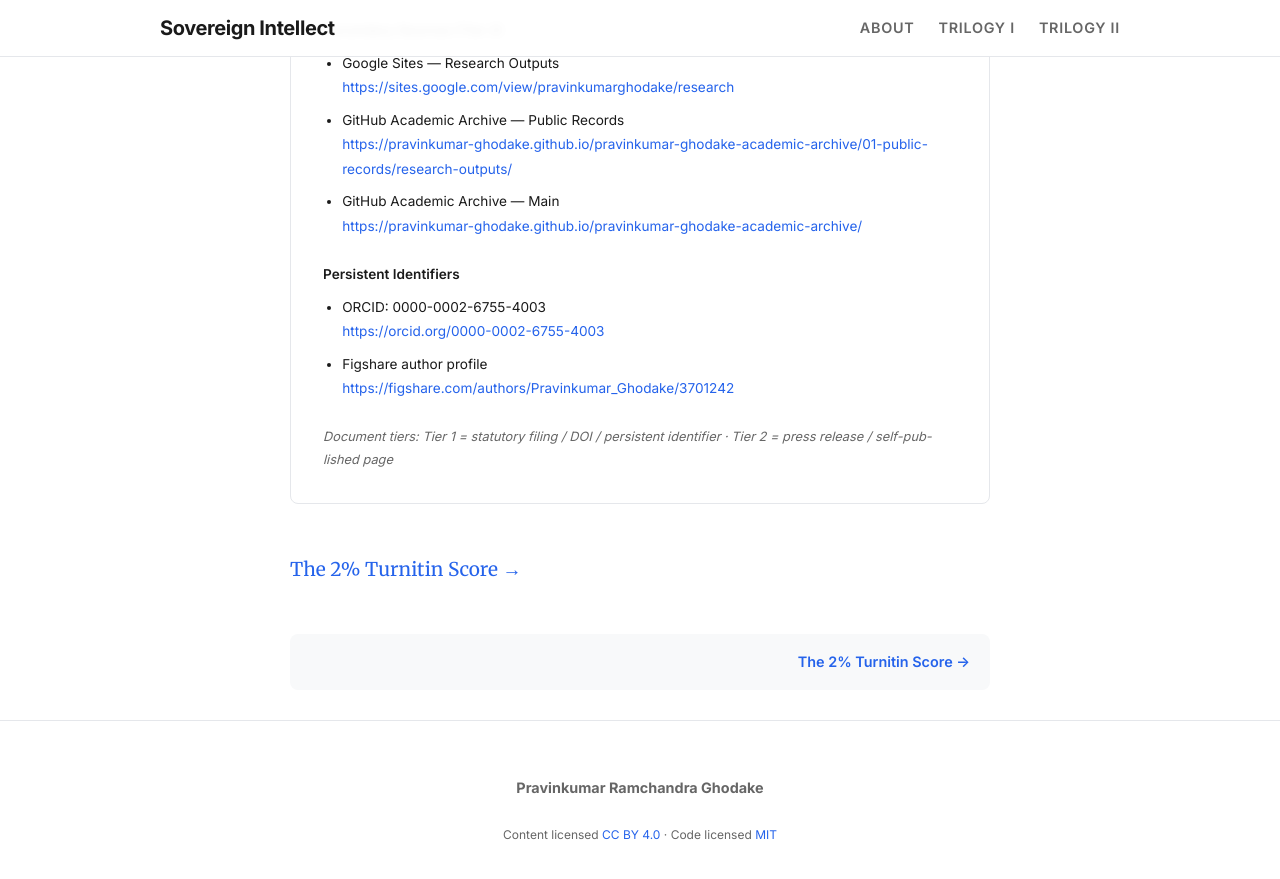
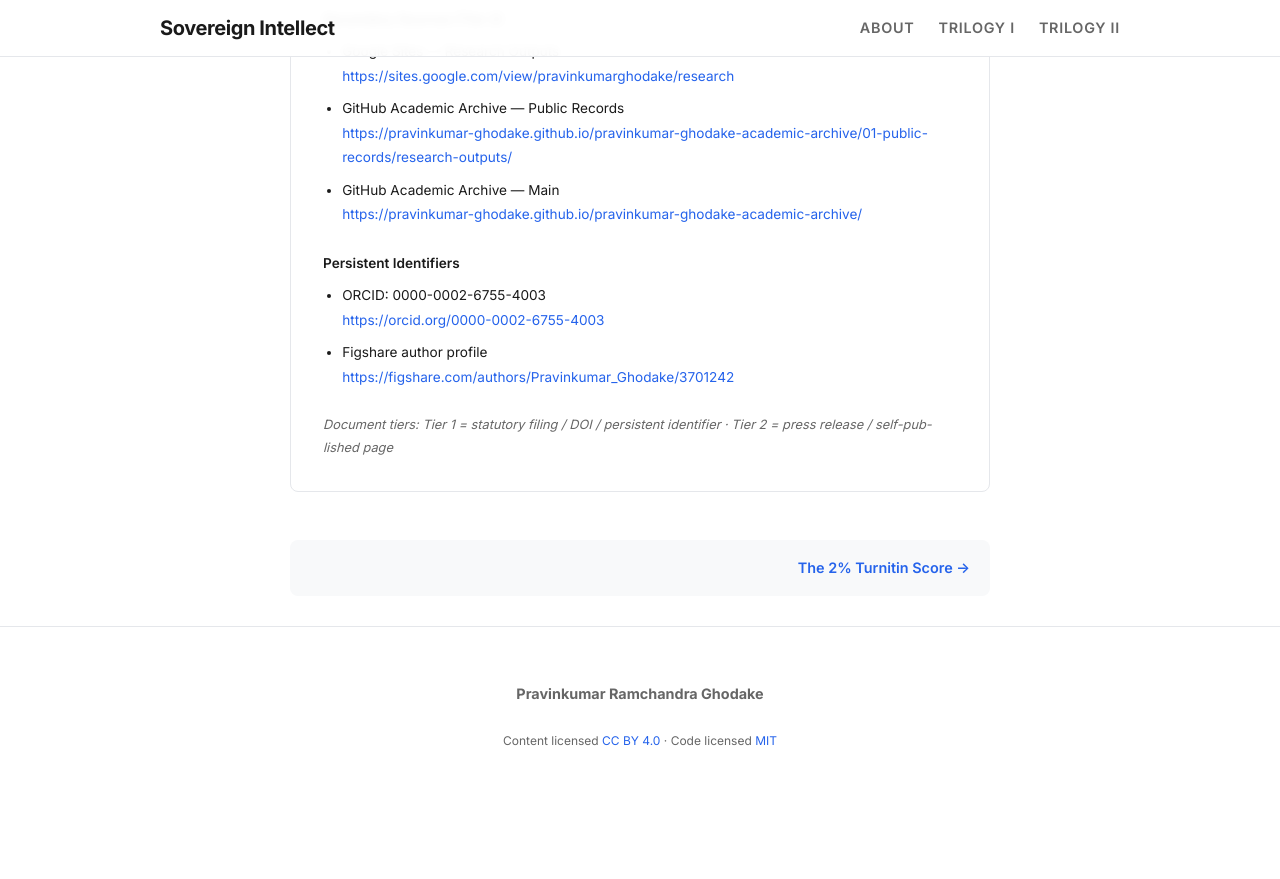
Before and after one commit to pravinkumar-ghodake/sovereign-intellect-blog, a Jekyll site: the page built from _posts/2026-11-22-the-unbroken-thread.md, in a window 1280 px wide and 900 px high, scrolled down 6262 px. Shown: the top 879 px of the window. Built offline with Jekyll 4.4.1, drawn with Linux system fonts in a browser that asks for light colours; after the commit the page ends 7068 px from its top, so only the background shows below that.

Commit message:
Update 2026-11-22-the-unbroken-thread.md

```diff
--- a/_posts/2026-11-22-the-unbroken-thread.md
+++ b/_posts/2026-11-22-the-unbroken-thread.md
@@ -112,8 +112,6 @@ But scale alone proves nothing. A large document can still be a large plagiarism
 
 ---
 
----
-
 <div align="justify" markdown="1">
 
 <div style="margin: 3rem 0; padding: 2rem; border: 1px solid var(--border-color); border-radius: 8px; background: var(--bg-main); font-family: var(--font-ui); font-size: 0.85rem; text-align: left;">
@@ -147,9 +145,3 @@ But scale alone proves nothing. A large document can still be a large plagiarism
   </div>
 
 </div>
-
-<div style="margin-top: 2rem;">
-  <a href="{{ '/series/the-artifact/part-2/' | relative_url }}">The 2% Turnitin Score →</a>
-</div>
-
-</div>
```
